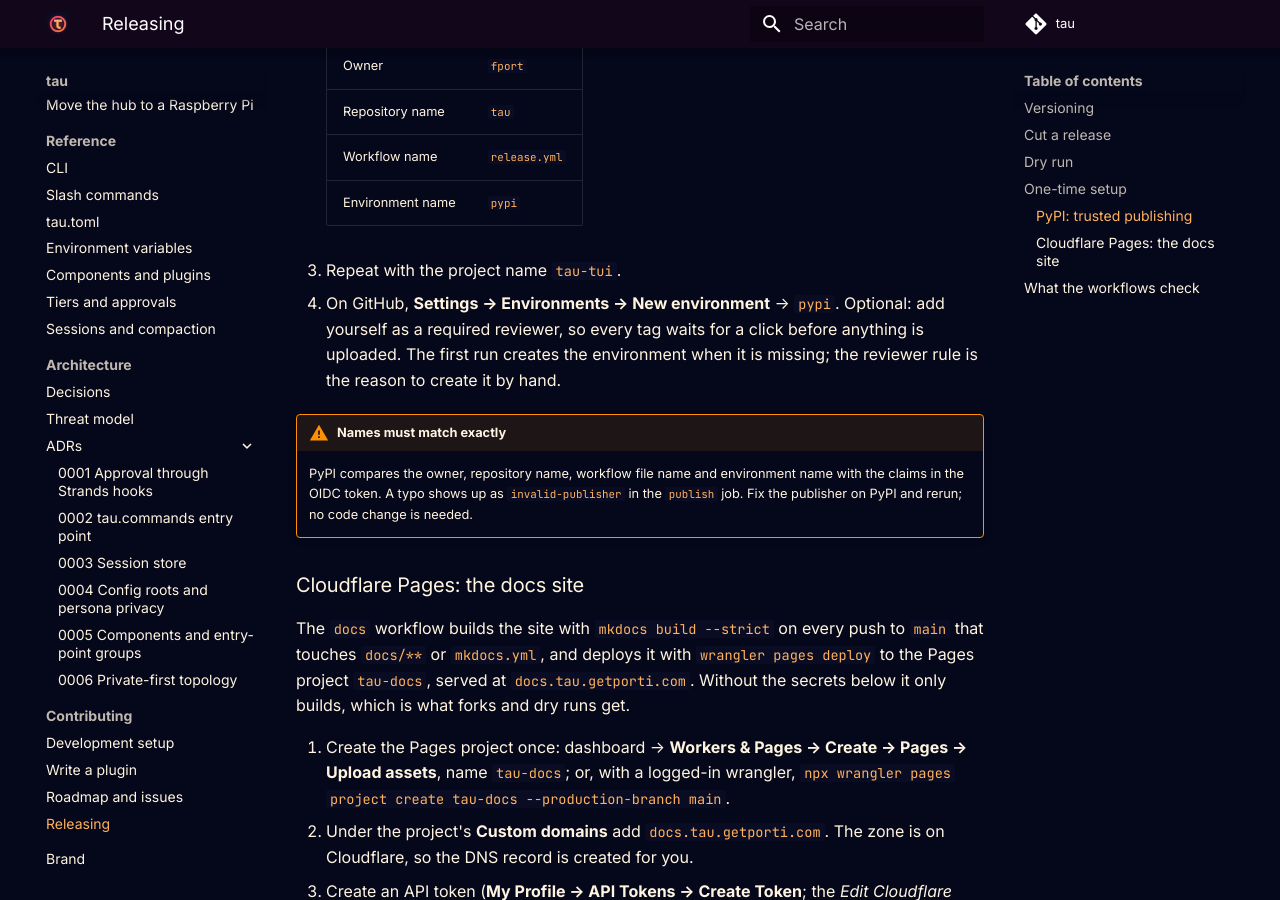
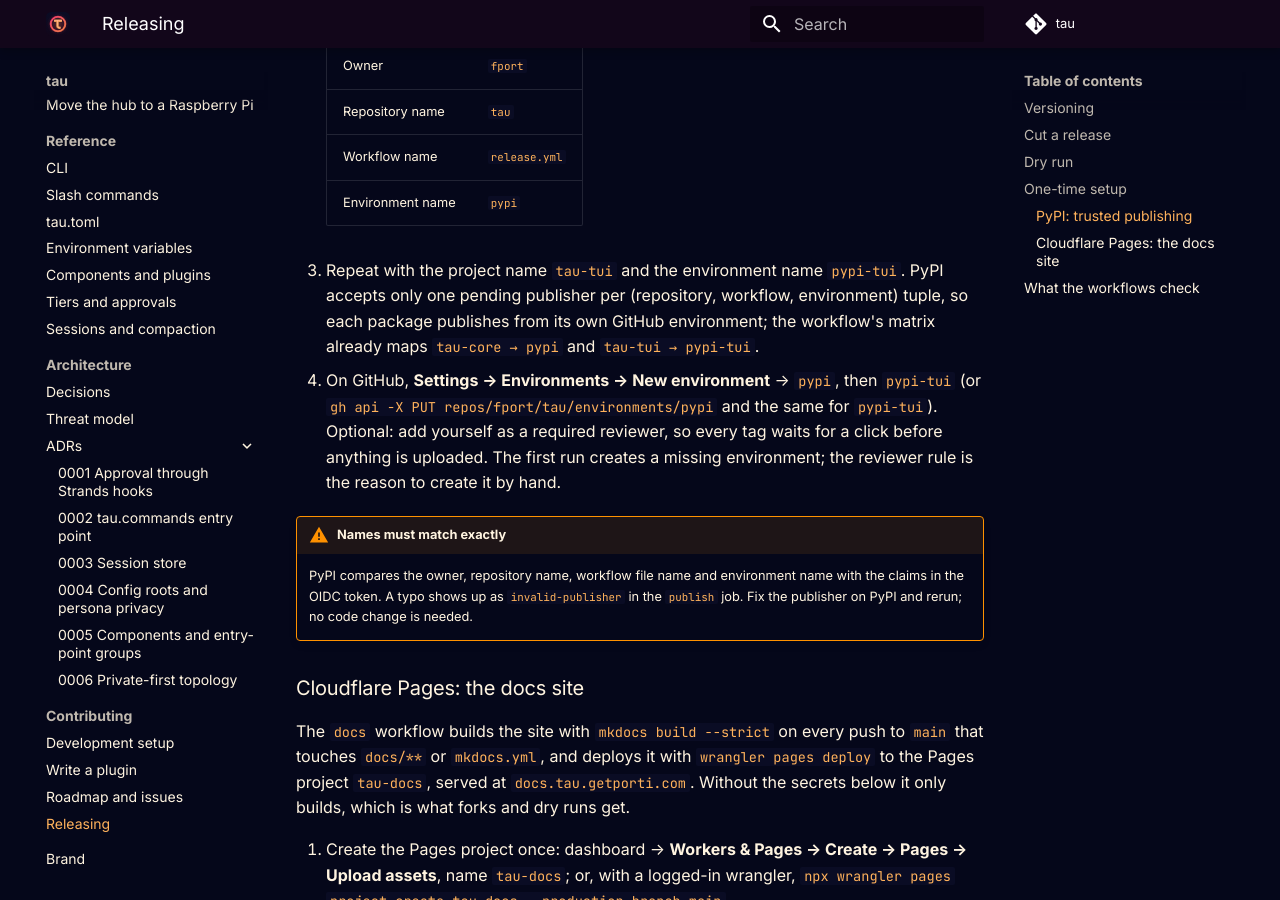
Before and after one commit to fport/tau, an MkDocs documentation site: the page built from docs/contributing/release.md, in a window 1280 px wide and 900 px high, scrolled down 2435 px. Built offline with MkDocs 1.6.1 and Material for MkDocs 9.7.7, drawn with Linux system fonts in a browser that asks for light colours; comment, search, counter and statistics services are not loaded.

Commit message:
ci(release): publish each package from its own GitHub environment
PyPI registers one pending trusted publisher per (repository, workflow,
environment) tuple, so tau-core publishes from the pypi environment and
tau-tui from pypi-tui. The release guide follows.

```diff
--- a/docs/contributing/release.md
+++ b/docs/contributing/release.md
@@ -107,10 +107,14 @@ project:
     | Workflow name | `release.yml` |
     | Environment name | `pypi` |
 
-3. Repeat with the project name `tau-tui`.
-4. On GitHub, **Settings → Environments → New environment** → `pypi`. Optional: add
-   yourself as a required reviewer, so every tag waits for a click before anything is
-   uploaded. The first run creates the environment when it is missing; the reviewer rule is
+3. Repeat with the project name `tau-tui` and the environment name `pypi-tui`. PyPI accepts
+   only one pending publisher per (repository, workflow, environment) tuple, so each package
+   publishes from its own GitHub environment; the workflow's matrix already maps
+   `tau-core → pypi` and `tau-tui → pypi-tui`.
+4. On GitHub, **Settings → Environments → New environment** → `pypi`, then `pypi-tui`
+   (or `gh api -X PUT repos/fport/tau/environments/pypi` and the same for `pypi-tui`).
+   Optional: add yourself as a required reviewer, so every tag waits for a click before
+   anything is uploaded. The first run creates a missing environment; the reviewer rule is
    the reason to create it by hand.
 
 !!! warning "Names must match exactly"
```
Also changed, not shown: 1 other file.
